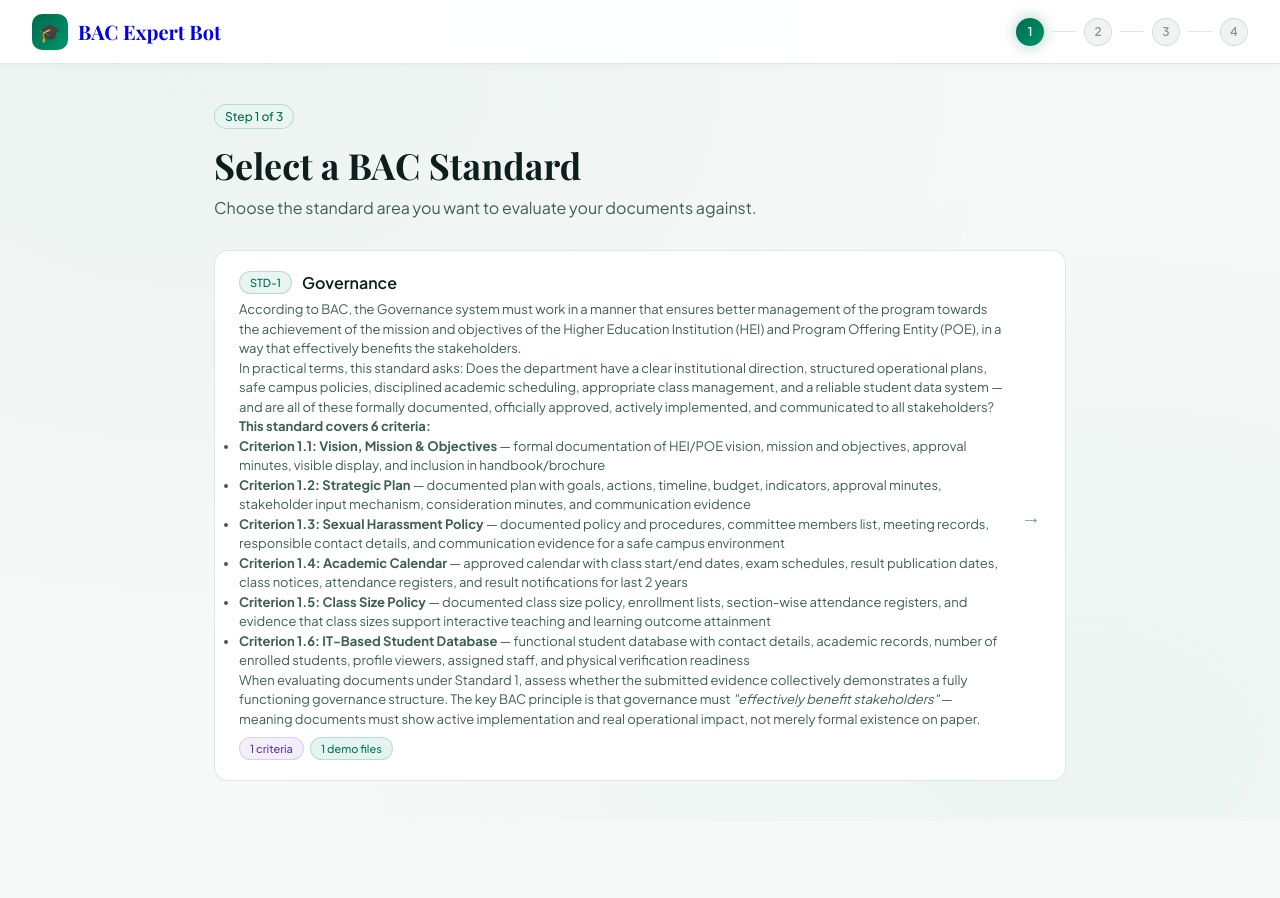
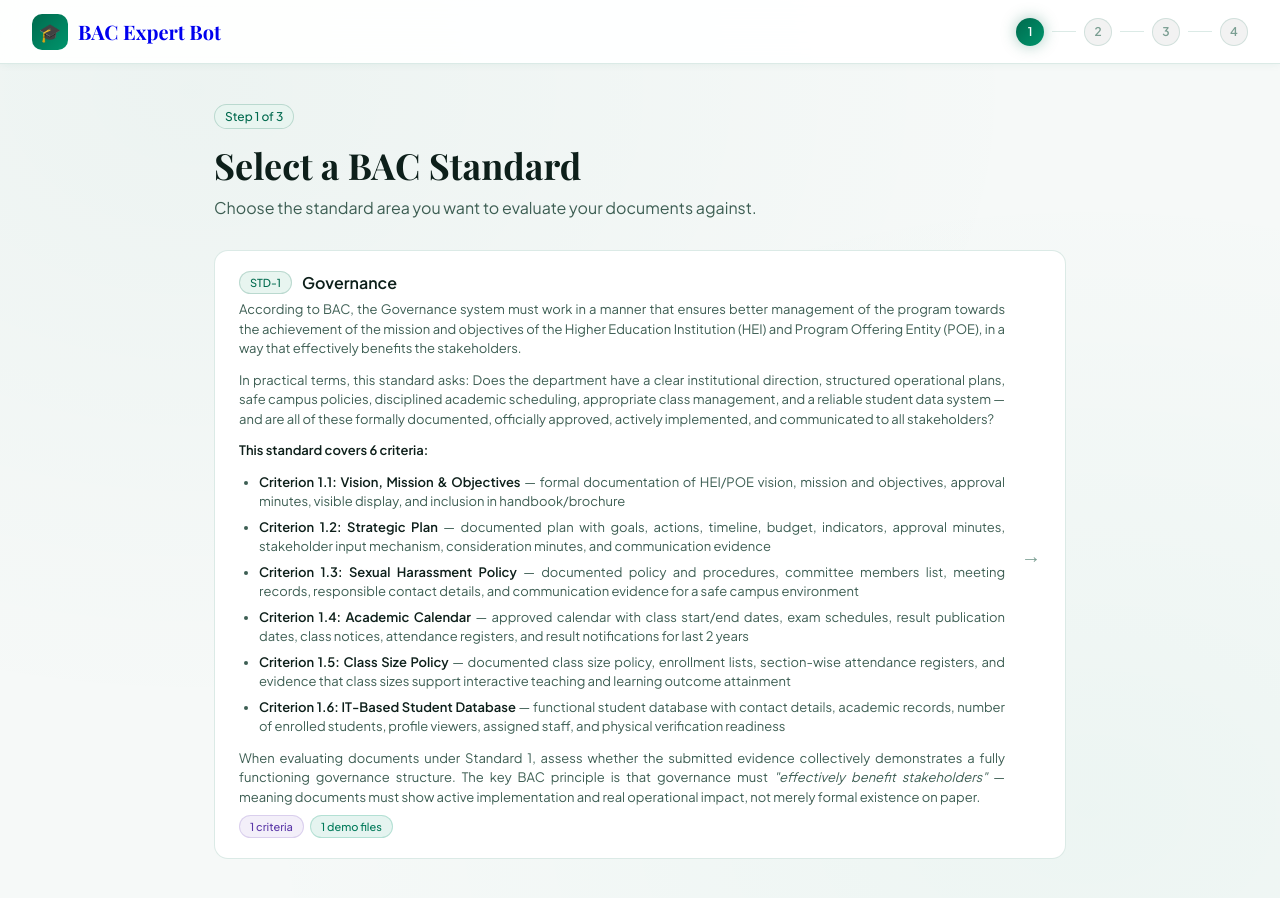
Before and after one commit to webnafis/BAC-EXPERT_BOT, a Next.js app: page /evaluate in a window 1280 px wide. Before the commit the page ends 821 px from the top, so only its background shows below. Built offline with nearby package versions, Linux system fonts and the light colour scheme.

Commit message:
critteria des update

```diff
--- a/app/api/admin/standards/route.ts
+++ b/app/api/admin/standards/route.ts
@@ -8,7 +8,7 @@ export async function GET() {
 
 export async function POST(req: Request) {
   const body = await req.json();
-  const { title, code, description } = body;
+  const { title, code, description, descriptionHtml } = body;
   if (!title || !code || !description) {
     return NextResponse.json(
       { error: "Missing required fields" },
@@ -19,6 +19,7 @@ export async function POST(req: Request) {
     code,
     title,
     description,
+    descriptionHtml: descriptionHtml || description,
     criteria: [],
     demoFiles: [],
   });
--- a/app/evaluate/page.tsx
+++ b/app/evaluate/page.tsx
@@ -334,6 +334,7 @@ const getScoreLabel = (score: number, max: number) => {
                       </span>
                     </div>
                     <div
+                      className="standard-html"
                       style={{
                         color: "var(--text-secondary)",
                         fontSize: "13px",
@@ -469,16 +470,16 @@ const getScoreLabel = (score: number, max: number) => {
                         {c.title}
                       </span>
                     </div>
-                    <p
+                    <div
+                      className="standard-html"
                       style={{
                         color: "var(--text-secondary)",
                         fontSize: "13px",
                         lineHeight: 1.5,
                         marginBottom: "10px",
                       }}
-                    >
-                      {c.description}
-                    </p>
+                      dangerouslySetInnerHTML={{ __html: c.descriptionHtml || c.description }}
+                    />
                     <div
                       style={{ display: "flex", flexWrap: "wrap", gap: "6px" }}
                     >
@@ -821,7 +822,7 @@ const getScoreLabel = (score: number, max: number) => {
               }}
             >
               {uploadedFiles.length === 0
-                ? "Upload at least one file to analyze"
+                ? "Upload file to analyze"
                 : `🔍 Analyze ${uploadedFiles.length} File${
                     uploadedFiles.length > 1 ? "s" : ""
                   } with AI`}
--- a/app/globals.css
+++ b/app/globals.css
@@ -405,3 +405,32 @@ label {
   margin-bottom: 6px;
   display: block;
 }
+
+/* ─────────────────────────────────────
+   Rich Text (HTML)
+───────────────────────────────────── */
+.standard-html {
+  text-align: justify;
+}
+.standard-html p {
+  margin-bottom: 12px;
+}
+.standard-html p:last-child {
+  margin-bottom: 0;
+}
+.standard-html ul {
+  list-style-type: disc;
+  margin-left: 20px;
+  margin-top: 8px;
+  margin-bottom: 12px;
+}
+.standard-html li {
+  margin-bottom: 6px;
+}
+.standard-html li:last-child {
+  margin-bottom: 0;
+}
+.standard-html strong {
+  font-weight: 600;
+  color: var(--text-primary);
+}
--- a/data/bac-data.ts
+++ b/data/bac-data.ts
@@ -3,6 +3,7 @@ export interface Criterion {
   code: string;
   title: string;
   description: string;
+  descriptionHtml?: string;
   requiredFiles: string[];
   guidelines: string;
   weight: number; // 1-10
@@ -1577,6 +1578,10 @@ Strategic Plan 2025–2033 | Approved June 2025
       considered. Evidence of formal approval through official meeting minutes is
       required. Finally, the plan must be actively communicated to all concerned
       stakeholders through a defined communication mechanism or link.`,
+        descriptionHtml: `
+<p>The Program of Engineering (PoE) must have a well-communicated, formally documented Strategic Plan that effectively guides the department's activities and is actively implemented to achieve the defined vision, mission, and objectives of both the HEI and the PoE.</p>
+<p>The strategic plan must not be a decorative document — it must demonstrate real operational use: it must contain strategic goals, measurable objectives, necessary actions, an implementation timeline, a budget allocation, and indicators to measure achievement progress.</p>
+<p>The plan must be developed through a participatory process where inputs from faculty, staff, and other stakeholders are formally collected and demonstrably considered. Evidence of formal approval through official meeting minutes is required. Finally, the plan must be actively communicated to all concerned stakeholders through a defined communication mechanism or link.</p>`,
 
         requiredFiles: [
           "Strategic Plan Document (with goals, objectives, actions, timeline, budget, and achievement indicators)",
```
